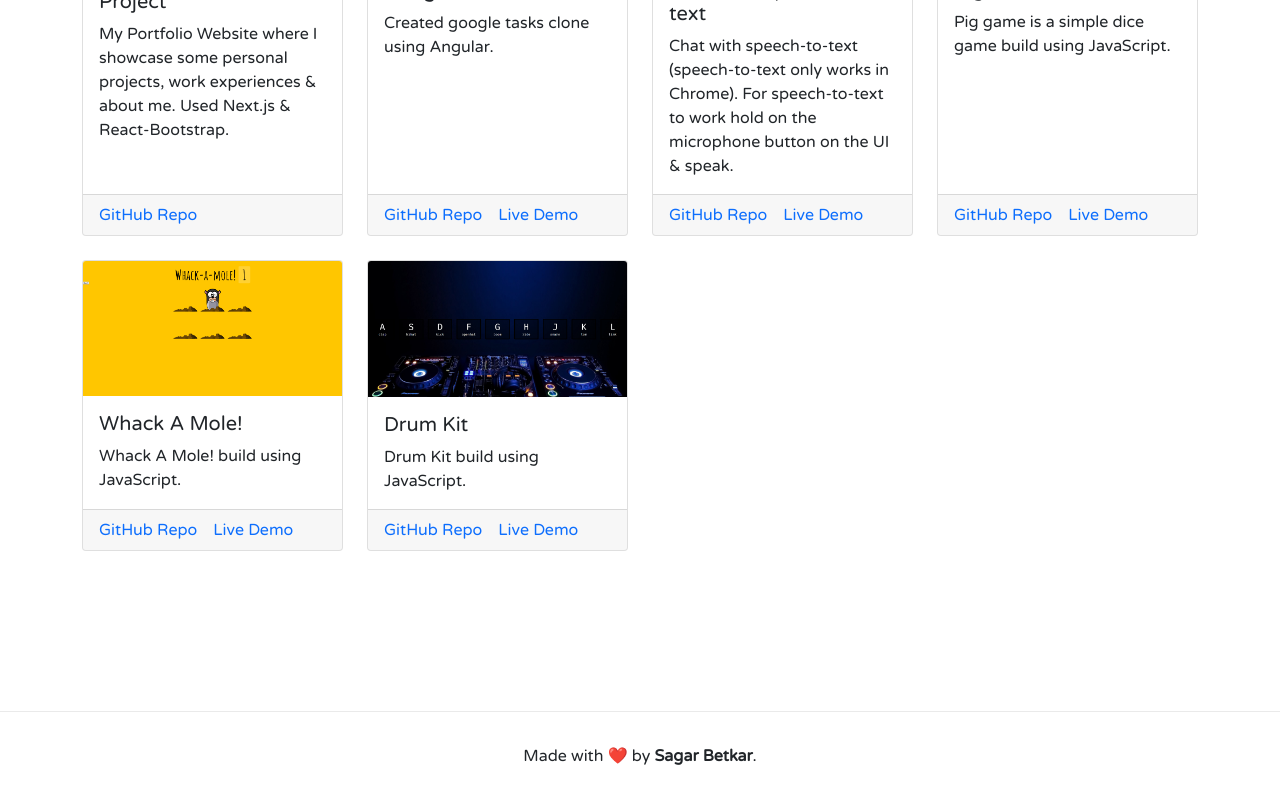
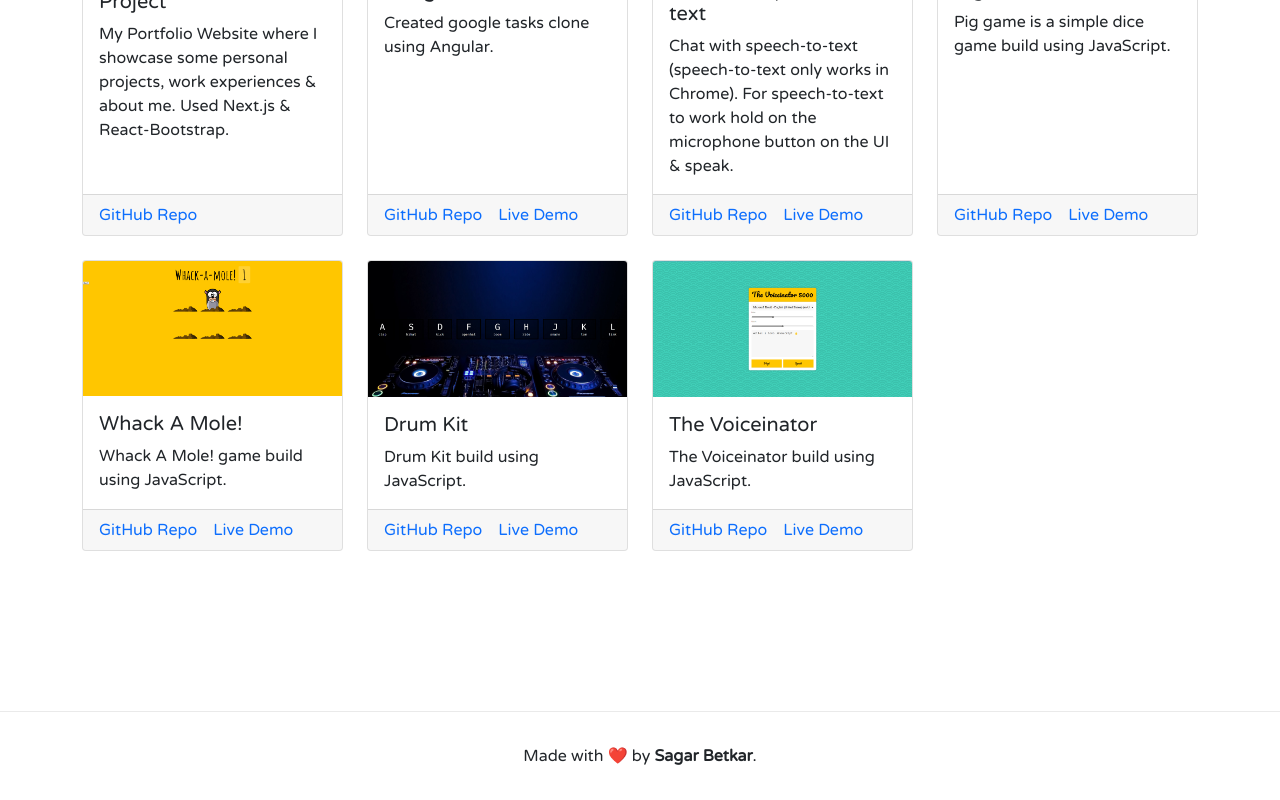
Before and after one commit to sagarbetkar/resume_v2, a Next.js app: page / in a window 1280 px wide. Shown: the part 3189-3989 px from the top of the page. Built offline with nearby package versions, Linux system fonts and the light colour scheme.

Commit message:
update: add project from my javascript30 projects

```diff
--- a/data.js
+++ b/data.js
@@ -84,7 +84,7 @@ export const projectData = [
         image: "/whack-a-mole.png",
         githubRepo: "https://github.com/sagarbetkar/javascript30/tree/master/Whack%20A%20Mole",
         liveUrl: "https://sb-whack-a-mole.netlify.app/",
-        description: "Whack A Mole! build using JavaScript."
+        description: "Whack A Mole! game build using JavaScript."
     },
     {
         title: "Drum Kit",
@@ -92,6 +92,13 @@ export const projectData = [
         githubRepo: "https://github.com/sagarbetkar/javascript30/tree/master/Javascript%20Drum%20Kit",
         liveUrl: "https://sb-drum-kit.netlify.app/",
         description: "Drum Kit build using JavaScript."
+    },
+    {
+        title: "The Voiceinator",
+        image: "/voiceinator-img.png",
+        githubRepo: "https://github.com/sagarbetkar/javascript30/tree/master/Video%20Speed%20Controller",
+        liveUrl: "https://sb-voiceinator.netlify.app/",
+        description: "The Voiceinator build using JavaScript."
     }
 ]
 
```
